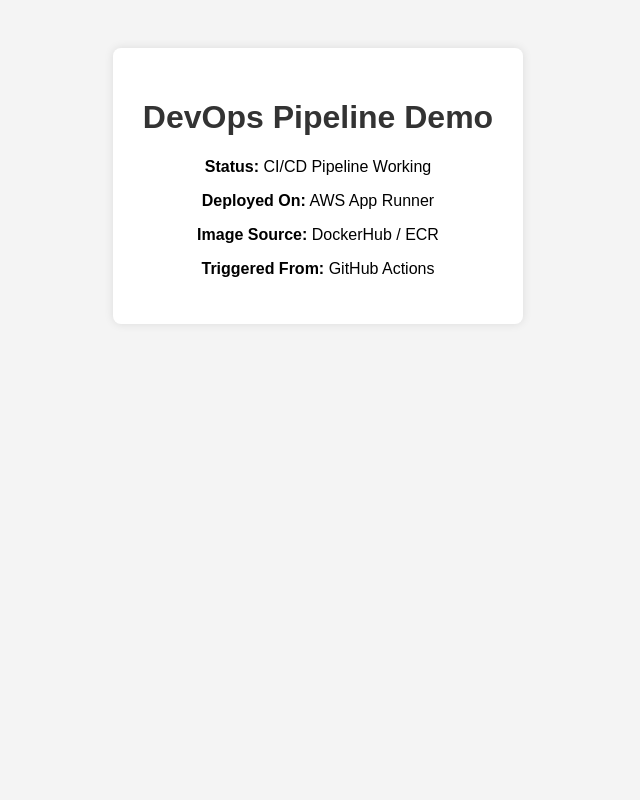
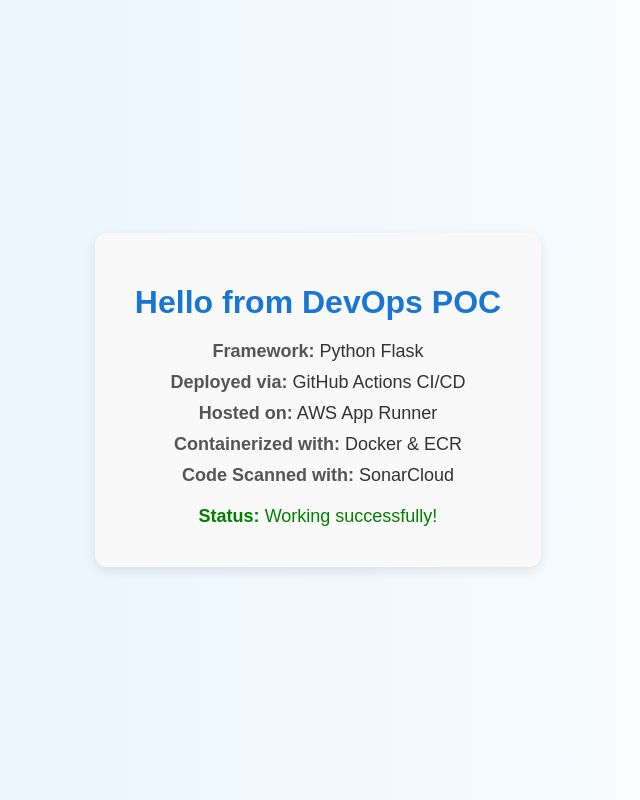
Before and after one commit to shivali-devops/helloworld-devops-poc, a Flask app: page / in a window 1280 px wide. Shown: the whole page, without its empty margins (322-962 px from the left). Run offline with Flask 3, Linux system fonts and the light colour scheme.

Commit message:
Update index.html

```diff
--- a/templates/index.html
+++ b/templates/index.html
@@ -1,32 +1,55 @@
 <!DOCTYPE html>
 <html lang="en">
 <head>
-    <title>DevOps POC App</title>
+  <meta charset="UTF-8" />
+  <meta name="viewport" content="width=device-width, initial-scale=1.0" />
+  <title>Hello World App</title>
   <style>
     body {
       font-family: Arial, sans-serif;
-            padding: 40px;
-            background-color: #f4f4f4;
+      background: linear-gradient(to right, #e3f2fd, #ffffff);
+      color: #333;
+      display: flex;
+      flex-direction: column;
+      align-items: center;
+      justify-content: center;
+      height: 100vh;
+      margin: 0;
+    }
+
+    .container {
+      background-color: #f9f9f9;
+      padding: 30px 40px;
+      border-radius: 12px;
+      box-shadow: 0 4px 12px rgba(0,0,0,0.1);
       text-align: center;
     }
-        .container {
-            background: #fff;
-            padding: 30px;
-            border-radius: 8px;
-            display: inline-block;
-            box-shadow: 0 0 10px rgba(0,0,0,0.1);
+
+    h1 {
+      color: #1976d2;
+      margin-bottom: 20px;
     }
-        h1 { color: #333; }
-        label { font-weight: bold; }
+
+    p {
+      font-size: 18px;
+      margin: 10px 0;
+    }
+
+    .label {
+      font-weight: bold;
+      color: #555;
+    }
   </style>
 </head>
 <body>
   <div class="container">
-        <h1>DevOps Pipeline Demo</h1>
-        <p><label>Status:</label> CI/CD Pipeline Working</p>
-        <p><label>Deployed On:</label> AWS App Runner</p>
-        <p><label>Image Source:</label> DockerHub / ECR</p>
-        <p><label>Triggered From:</label> GitHub Actions</p>
+    <h1>Hello from DevOps POC </h1>
+    <p><span class="label">Framework:</span> Python Flask</p>
+    <p><span class="label">Deployed via:</span> GitHub Actions CI/CD</p>
+    <p><span class="label">Hosted on:</span> AWS App Runner</p>
+    <p><span class="label">Containerized with:</span> Docker & ECR</p>
+    <p><span class="label">Code Scanned with:</span> SonarCloud</p>
+    <p style="margin-top: 20px; color: green;"><strong>Status:</strong> Working successfully!</p>
   </div>
 </body>
 </html>
```
Lines whose indentation alone changed are shown as unchanged.
